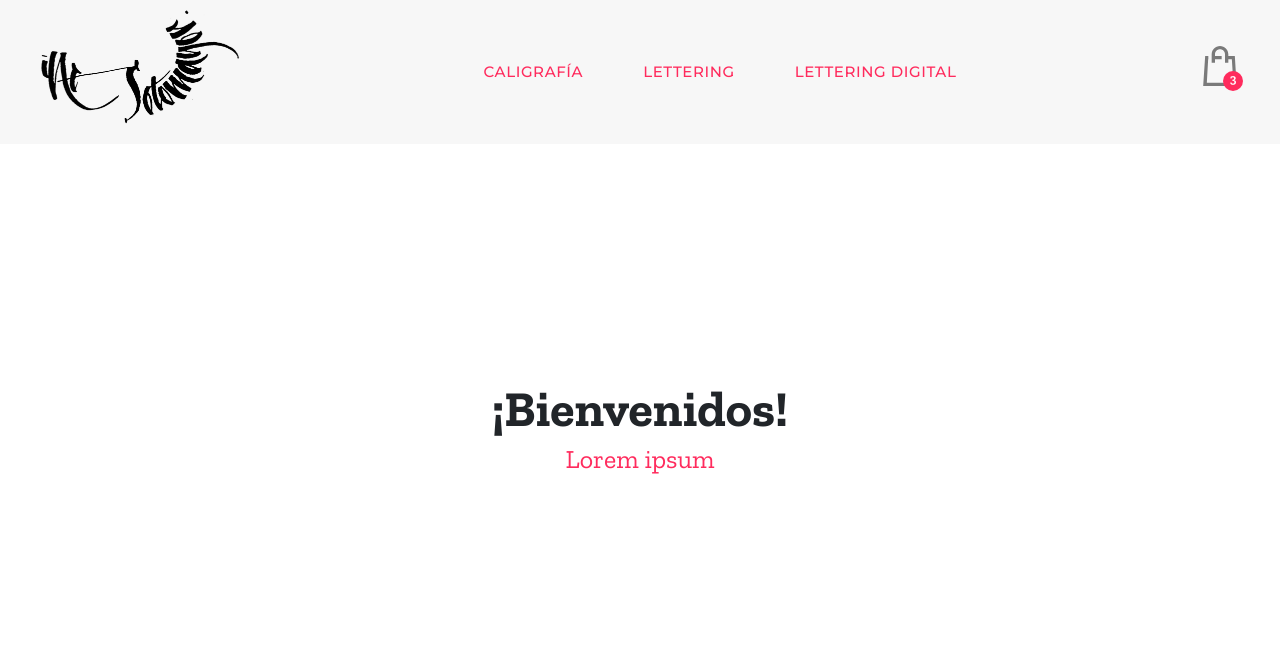
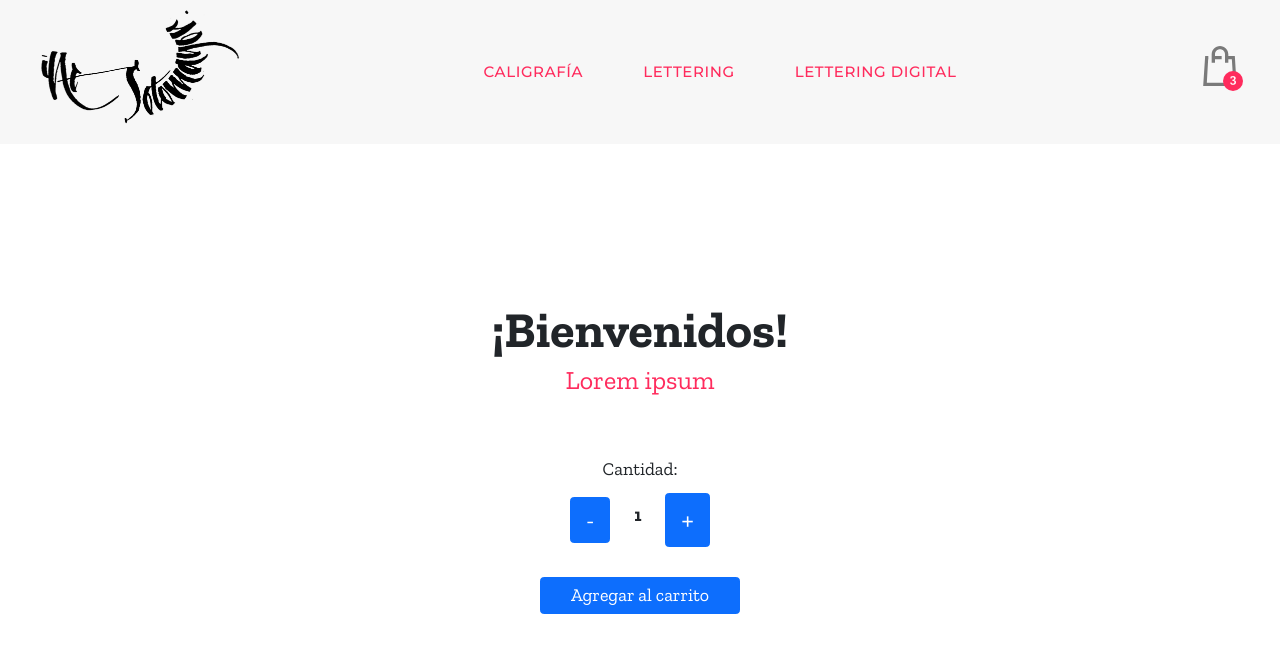
Before and after one commit to inesotomayor/PreEntrega1-Sotomayor, a React (Vite) app: page / in a window 1280 px wide. Shown: the top 652 px of the page. Built offline with nearby package versions, Linux system fonts and the light colour scheme.

Commit message:
Contador más botón de agregar al carrito

```diff
--- a/src/assets/scss/typography.scss
+++ b/src/assets/scss/typography.scss
@@ -26,8 +26,28 @@ body {
   //   Sizes
   // -------------------------------------
 
-  .font-size-24 {
+  .text-16px {
+    font-size: 16px;
+  }
+
+  .text-18px {
+    font-size: 18px;
+  }
+
+  .text-24px {
     font-size: 24px;
+  }
+
+  .text-30px {
+    font-size: 30px;
+  }
+
+  .text-36px {
+    font-size: 36px;
+  }
+
+  .leading-none {
+    line-height: 0;
   }
 
   // -------------------------------------
--- a/src/assets/scss/utilities.scss
+++ b/src/assets/scss/utilities.scss
@@ -7,7 +7,15 @@
 @import "mixins.scss";
 
 .flex-centered {
+  @include flex-centered;
+}
+
+.flex-col-centered {
   @include flex-col-centered;
+}
+
+.absolute-centered {
+  @include absolute-centered;
 }
 
   // -------------------------------------
--- a/src/components/ItemListContainer.jsx
+++ b/src/components/ItemListContainer.jsx
@@ -1,10 +1,13 @@
 import React from 'react'
+import ItemCount from './cantidad/ItemCount'
 
 const ItemListContainer = ({ greeting, subtitle }) => {
     return (
-        <div className="flex-centered flex-grow-1 pb-5">
+
+        <div className="flex-col-centered flex-grow-1">
             <h1 className="title">{greeting}</h1>
             <h2 className="subtitle pb-5 mb-5">{subtitle}</h2>
+            <ItemCount stock="6" />
         </div>
     )
 }
--- /dev/null
+++ b/src/components/cantidad/ItemCount.jsx
@@ -0,0 +1,49 @@
+import React, { useState, useEffect } from 'react'
+
+const ItemCount = ({ stock }) => {
+
+    const [cantidad, setCantidad] = useState(1)
+
+    const sumar = () => {
+        cantidad < stock && setCantidad(cantidad + 1)
+    }
+    const restar = () => {
+        cantidad > 0 && setCantidad(cantidad - 1)
+    }
+    const agregarCarrito = () => {
+        console.log(`${'Se agregaron ' + cantidad + ' productos al carrito'}`)
+    }
+
+    const esCero = cantidad === 0
+    const excedeStock = cantidad >= stock
+
+    // useEffect(() => {
+    // }, [])
+
+
+    return (
+        <>
+            <div className="text-center">
+                <p>Cantidad:</p>
+                <div className="flex-centered gap-1 pb-5">
+                    <button onClick={restar} className={`btn px-4 text-24px
+                    ${esCero ? 'btn-secondary disabled opacity-25' : ' btn-primary'}`}>
+                        -
+                    </button>
+                    <p className="flex-centered w-25 text-18px leading-none"><strong>{cantidad}</strong></p>
+                    <button onClick={sumar} className={`btn px-4 text-30px
+                    ${excedeStock ? 'btn-secondary disabled opacity-25' : ' btn-primary'}`}>
+                        +
+                    </button>
+                </div>
+                <button onClick={agregarCarrito} className={`btn text-18px px-5 mb-5
+                    ${esCero ? 'btn-secondary disabled opacity-25' : ' btn-primary'}`}>
+                    Agregar al carrito
+                </button>
+            </div>
+        </>
+
+    )
+}
+
+export default ItemCount
```
Also changed, not shown: src/components/cantidad/Contador.jsx (added, +91 -0 lines).
